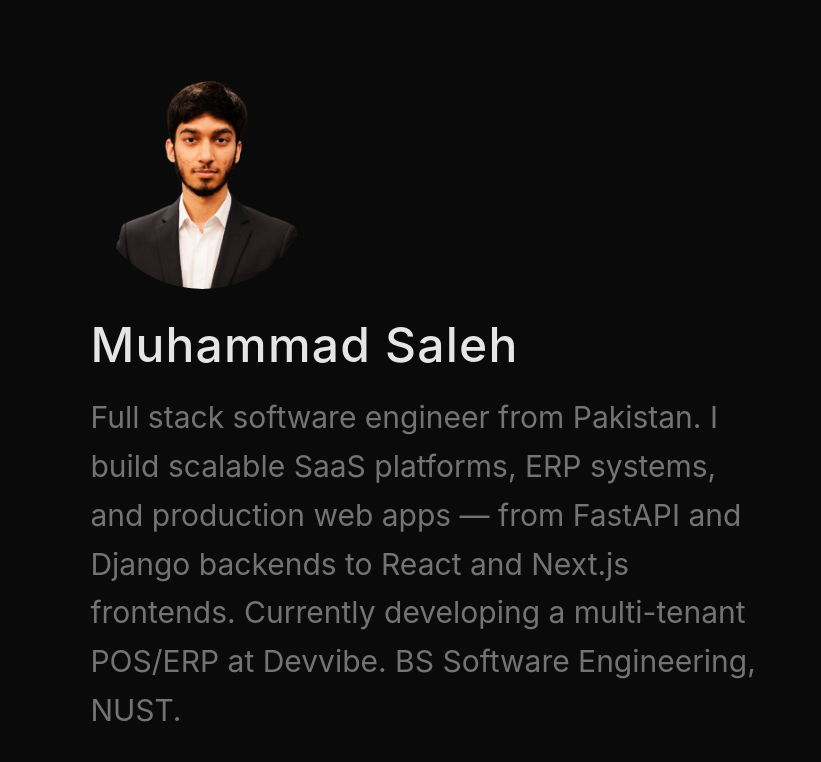
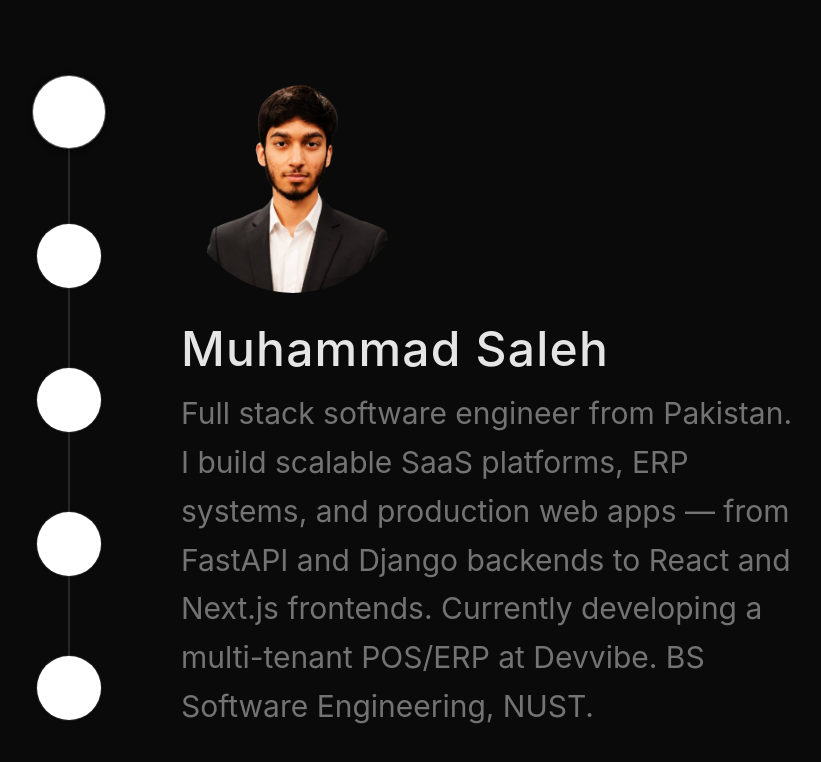
Before and after one commit to muhammadsaleh14/portfolio, a React (Vite) app: page / in a window 1280 px wide. Shown: the top 762 px of the page, without its empty margins (3-824 px from the left). Built offline with nearby package versions, Linux system fonts and the light colour scheme.

Commit message:
made it responsive for mobile

```diff
--- a/src/components/DotNav.tsx
+++ b/src/components/DotNav.tsx
@@ -1,67 +1,107 @@
 import type { PortfolioSection } from '../data/portfolio'
 import { Dot } from './Dot'
-import { ProjectSubNavDesktop, ProjectSubNavMobile } from './ProjectSubNav'
+import { EntrySubNavDesktop, EntrySubNavMobile } from './EntrySubNav'
 
 type DotNavProps = {
   sections: PortfolioSection[]
   activeIndex: number
-  activeProjectId: string | null
+  activeEntryId: string | null
   onSelectSection: (index: number) => void
-  onSelectProject: (projectId: string) => void
+  onSelectEntry: (entryId: string) => void
 }
 
 export function DotNav({
   sections,
   activeIndex,
-  activeProjectId,
+  activeEntryId,
   onSelectSection,
-  onSelectProject,
+  onSelectEntry,
 }: DotNavProps) {
   const activeSection = sections[activeIndex]
-  const showProjects = activeSection.projects && activeSection.projects.length > 0
+  const showEntries = Boolean(activeSection.entries?.length)
 
   return (
-    <div className="flex w-full shrink-0 flex-col items-center gap-5 md:w-auto md:gap-0">
+    <div className="flex w-full shrink-0 flex-col items-center gap-5 md:w-auto md:items-stretch md:gap-0">
       <nav
-        className="relative flex w-full max-w-md flex-row items-center justify-between px-2 py-2 md:h-[90svh] md:max-w-none md:flex-col md:justify-between md:px-0 md:py-6"
+        className="relative flex w-full max-w-md flex-row items-center justify-between px-2 py-2 md:hidden"
         aria-label="Portfolio sections"
       >
         <div
           aria-hidden
-          className="absolute top-1/2 right-4 left-4 h-px -translate-y-1/2 bg-white/25 md:top-10 md:right-auto md:bottom-10 md:left-1/2 md:h-auto md:w-px md:-translate-x-1/2 md:translate-y-0"
+          className="absolute top-1/2 right-4 left-4 h-px -translate-y-1/2 bg-white/25"
         />
+        {sections.map((section, index) => (
+          <Dot
+            key={section.id}
+            label={section.title}
+            isActive={index === activeIndex}
+            onClick={() => onSelectSection(index)}
+          />
+        ))}
+      </nav>
 
+      {showEntries && (
+        <EntrySubNavMobile
+          entries={activeSection.entries!}
+          activeEntryId={activeEntryId}
+          onSelect={onSelectEntry}
+        />
+      )}
+
+      <nav
+        className="relative hidden h-[90svh] md:grid md:grid-cols-[auto_auto]"
+        style={{
+          gridTemplateRows: `repeat(${sections.length}, minmax(0, 1fr))`,
+        }}
+        aria-label="Portfolio sections"
+      >
         {sections.map((section, index) => {
           const isActive = index === activeIndex
-          const showDesktopProjects =
-            isActive && section.projects && section.projects.length > 0
+          const showBranch = isActive && Boolean(section.entries?.length)
+          const isFirst = index === 0
+          const isLast = index === sections.length - 1
 
           return (
-            <div key={section.id} className="relative flex items-center justify-center">
-              <Dot
-                label={section.title}
-                isActive={isActive}
-                onClick={() => onSelectSection(index)}
-              />
-              {showDesktopProjects && (
-                <ProjectSubNavDesktop
-                  projects={section.projects!}
-                  activeProjectId={activeProjectId}
-                  onSelect={onSelectProject}
+            <div key={section.id} className="contents">
+              <div
+                className="relative z-10 flex items-center justify-center px-1"
+                style={{ gridRow: index + 1, gridColumn: 1 }}
+              >
+                {!isFirst && (
+                  <div
+                    aria-hidden
+                    className="absolute top-0 bottom-1/2 left-1/2 w-px -translate-x-1/2 bg-white/25"
+                  />
+                )}
+                {!isLast && (
+                  <div
+                    aria-hidden
+                    className="absolute top-1/2 bottom-0 left-1/2 w-px -translate-x-1/2 bg-white/25"
+                  />
+                )}
+                <Dot
+                  label={section.title}
+                  isActive={isActive}
+                  onClick={() => onSelectSection(index)}
                 />
-              )}
+              </div>
+
+              <div
+                className="flex items-center pl-2"
+                style={{ gridRow: index + 1, gridColumn: 2 }}
+              >
+                {showBranch ? (
+                  <EntrySubNavDesktop
+                    entries={section.entries!}
+                    activeEntryId={activeEntryId}
+                    onSelect={onSelectEntry}
+                  />
+                ) : null}
+              </div>
             </div>
           )
         })}
       </nav>
-
-      {showProjects && (
-        <ProjectSubNavMobile
-          projects={activeSection.projects!}
-          activeProjectId={activeProjectId}
-          onSelect={onSelectProject}
-        />
-      )}
     </div>
   )
 }
--- /dev/null
+++ b/src/components/EntrySubNav.tsx
@@ -0,0 +1,65 @@
+import type { SectionEntry } from '../data/portfolio'
+import { Dot } from './Dot'
+
+type EntrySubNavProps = {
+  entries: SectionEntry[]
+  activeEntryId: string | null
+  onSelect: (entryId: string) => void
+}
+
+export function EntrySubNavDesktop({
+  entries,
+  activeEntryId,
+  onSelect,
+}: EntrySubNavProps) {
+  return (
+    <div className="hidden items-center gap-6 md:flex">
+      <div aria-hidden className="h-px w-6 shrink-0 bg-white/25" />
+      <nav
+        className="relative flex flex-col items-center gap-6 py-1"
+        aria-label="Section entries"
+      >
+        <div
+          aria-hidden
+          className="absolute top-4 bottom-4 left-1/2 w-px -translate-x-1/2 bg-white/25"
+        />
+        {entries.map((entry) => (
+          <Dot
+            key={entry.id}
+            label={entry.title}
+            size="sub"
+            isActive={entry.id === activeEntryId}
+            onClick={() => onSelect(entry.id)}
+          />
+        ))}
+      </nav>
+    </div>
+  )
+}
+
+export function EntrySubNavMobile({
+  entries,
+  activeEntryId,
+  onSelect,
+}: EntrySubNavProps) {
+  return (
+    <nav
+      className="relative flex w-full max-w-md flex-row items-center justify-between px-2 md:hidden"
+      aria-label="Section entries"
+    >
+      <div
+        aria-hidden
+        className="absolute top-1/2 right-4 left-4 h-px -translate-y-1/2 bg-white/25"
+      />
+      {entries.map((entry) => (
+        <Dot
+          key={entry.id}
+          label={entry.title}
+          size="sub"
+          isActive={entry.id === activeEntryId}
+          onClick={() => onSelect(entry.id)}
+        />
+      ))}
+    </nav>
+  )
+}
--- a/src/components/Portfolio.tsx
+++ b/src/components/Portfolio.tsx
@@ -6,19 +6,15 @@ import { SectionDetail } from './SectionDetail'
 
 export function Portfolio() {
   const [activeIndex, setActiveIndex] = useState(0)
-  const [activeProjectId, setActiveProjectId] = useState<string | null>(null)
+  const [activeEntryId, setActiveEntryId] = useState<string | null>(null)
 
   const activeSection = sections[activeIndex]
-  const activeProject =
-    activeSection.projects?.find((project) => project.id === activeProjectId) ?? null
+  const activeEntry =
+    activeSection.entries?.find((entry) => entry.id === activeEntryId) ?? null
 
   const handleSelectSection = (index: number) => {
     setActiveIndex(index)
-    setActiveProjectId(null)
-  }
-
-  const handleSelectProject = (projectId: string) => {
-    setActiveProjectId(projectId)
+    setActiveEntryId(null)
   }
 
   return (
@@ -27,12 +23,12 @@ export function Portfolio() {
         <DotNav
           sections={sections}
           activeIndex={activeIndex}
-          activeProjectId={activeProjectId}
+          activeEntryId={activeEntryId}
           onSelectSection={handleSelectSection}
-          onSelectProject={handleSelectProject}
+          onSelectEntry={setActiveEntryId}
         />
       }
-      detail={<SectionDetail section={activeSection} project={activeProject} />}
+      detail={<SectionDetail section={activeSection} entry={activeEntry} />}
     />
   )
 }
--- a/src/components/PortfolioLayout.tsx
+++ b/src/components/PortfolioLayout.tsx
@@ -7,8 +7,8 @@ type PortfolioLayoutProps = {
 
 export function PortfolioLayout({ navigation, detail }: PortfolioLayoutProps) {
   return (
-    <main className="min-h-svh w-full overflow-x-hidden bg-neutral-950 px-4 py-6 md:grid md:place-items-center md:overflow-hidden md:px-6 md:py-0">
-      <div className="mx-auto flex w-full max-w-[1400px] flex-col items-center gap-8 md:-translate-x-[8%] md:flex-row md:items-center md:gap-[min(8vw,6rem)] lg:-translate-x-[8%]">
+    <main className="min-h-svh w-full overflow-x-hidden bg-neutral-950 px-4 py-6 md:grid md:place-items-center md:overflow-hidden md:px-8 md:py-0">
+      <div className="mx-auto flex w-full max-w-[1400px] flex-col items-center gap-8 md:flex-row md:items-center md:gap-12 lg:gap-16">
         {navigation}
         {detail}
       </div>
--- a/src/components/SectionDetail.tsx
+++ b/src/components/SectionDetail.tsx
@@ -1,29 +1,29 @@
-import type { Project, PortfolioSection } from '../data/portfolio'
+import type { SectionEntry, PortfolioSection } from '../data/portfolio'
 import { SectionLinks } from './SectionLinks'
 
 type SectionDetailProps = {
   section: PortfolioSection
-  project?: Project | null
+  entry?: SectionEntry | null
 }
 
-export function SectionDetail({ section, project }: SectionDetailProps) {
-  const title = project?.title ?? section.title
-  const body = project?.body ?? section.body
-  const detailKey = project?.id ?? section.id
+export function SectionDetail({ section, entry }: SectionDetailProps) {
+  const title = entry?.title ?? section.title
+  const body = entry?.body ?? section.body
+  const detailKey = entry?.id ?? section.id
 
   return (
     <article
       key={detailKey}
-      className="flex w-full flex-col justify-center px-1 pb-8 animate-detail-in md:min-h-[50svh] md:w-[min(52vw,56rem)] md:px-0 md:pb-0 lg:w-[min(52vw,56rem)]"
+      className="flex w-full flex-col justify-center px-1 pb-8 animate-detail-in md:min-h-[50svh] md:w-[min(48vw,52rem)] md:shrink md:px-0 md:pb-0"
       aria-live="polite"
     >
-      {project && (
+      {entry && (
         <p className="mb-2 text-base font-medium tracking-wide text-neutral-600 md:mb-3 md:text-xl">
           {section.title}
         </p>
       )}
 
-      {!project && section.image && (
+      {!entry && section.image && (
         <img
           src={section.image}
           alt={section.imageAlt ?? ''}
@@ -31,16 +31,23 @@ export function SectionDetail({ section, project }: SectionDetailProps) {
         />
       )}
 
-      <h1 className="mb-4 text-3xl font-medium tracking-wide text-neutral-200 md:mb-6 md:text-5xl">
+      <h1 className="mb-3 text-3xl font-medium tracking-wide text-neutral-200 md:mb-4 md:text-5xl">
         {title}
       </h1>
+
+      {entry?.subtitle && (
+        <p className="mb-4 text-base tracking-wide text-neutral-500 md:mb-5 md:text-xl">
+          {entry.subtitle}
+        </p>
+      )}
+
       <p className="m-0 max-w-3xl text-lg leading-relaxed text-neutral-500 md:text-3xl">
         {body}
       </p>
 
-      {project?.href && (
+      {entry?.href && (
         <a
-          href={project.href}
+          href={entry.href}
           target="_blank"
           rel="noreferrer"
           className="mt-6 inline-block border-b border-white/10 text-lg text-neutral-500 no-underline transition-colors duration-200 hover:border-white/25 hover:text-neutral-300 md:mt-10 md:text-2xl"
@@ -49,7 +56,7 @@ export function SectionDetail({ section, project }: SectionDetailProps) {
         </a>
       )}
 
-      {!project && section.links && <SectionLinks links={section.links} />}
+      {!entry && section.links && <SectionLinks links={section.links} />}
     </article>
   )
 }
```
Also changed, not shown: src/components/ProjectSubNav.tsx (deleted, +0 -68 lines), src/data/portfolio.ts (+24 -4 lines).
